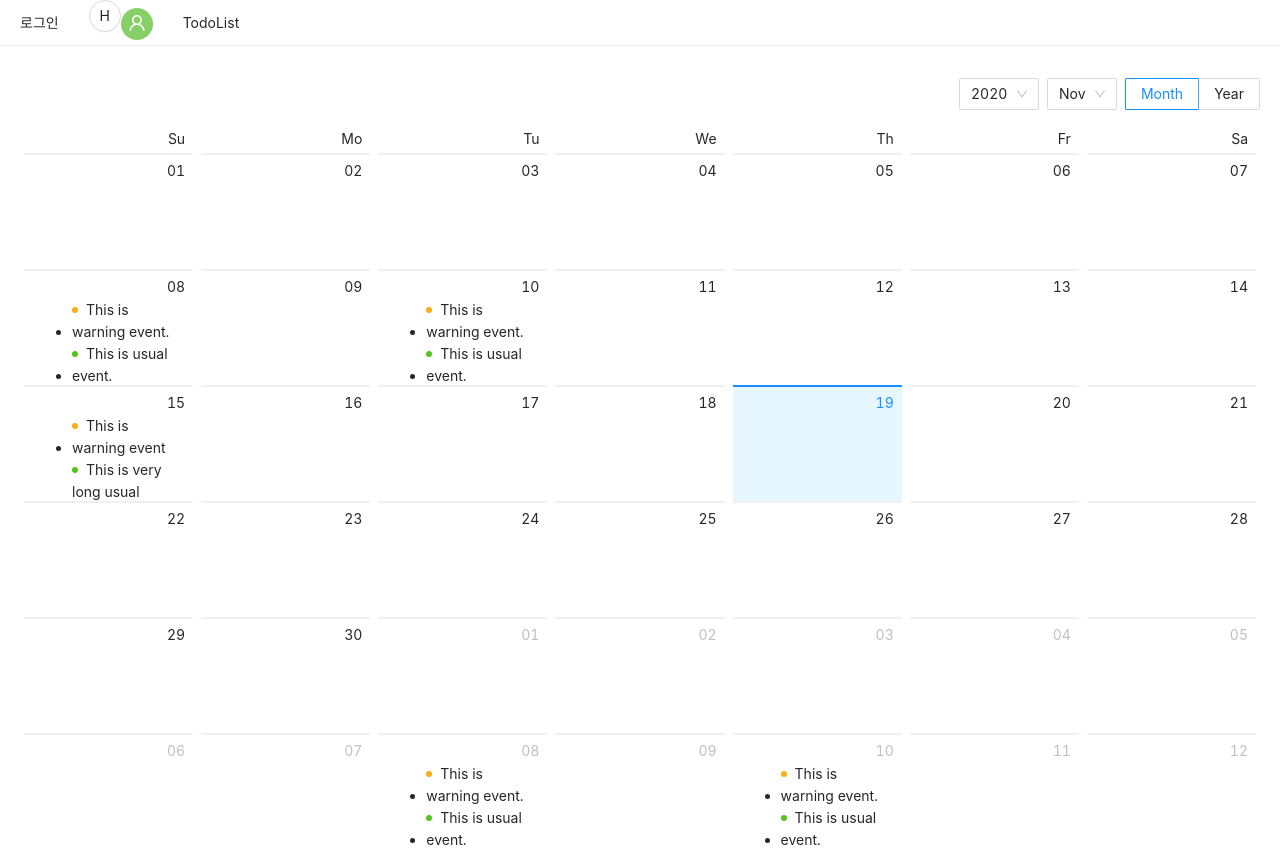
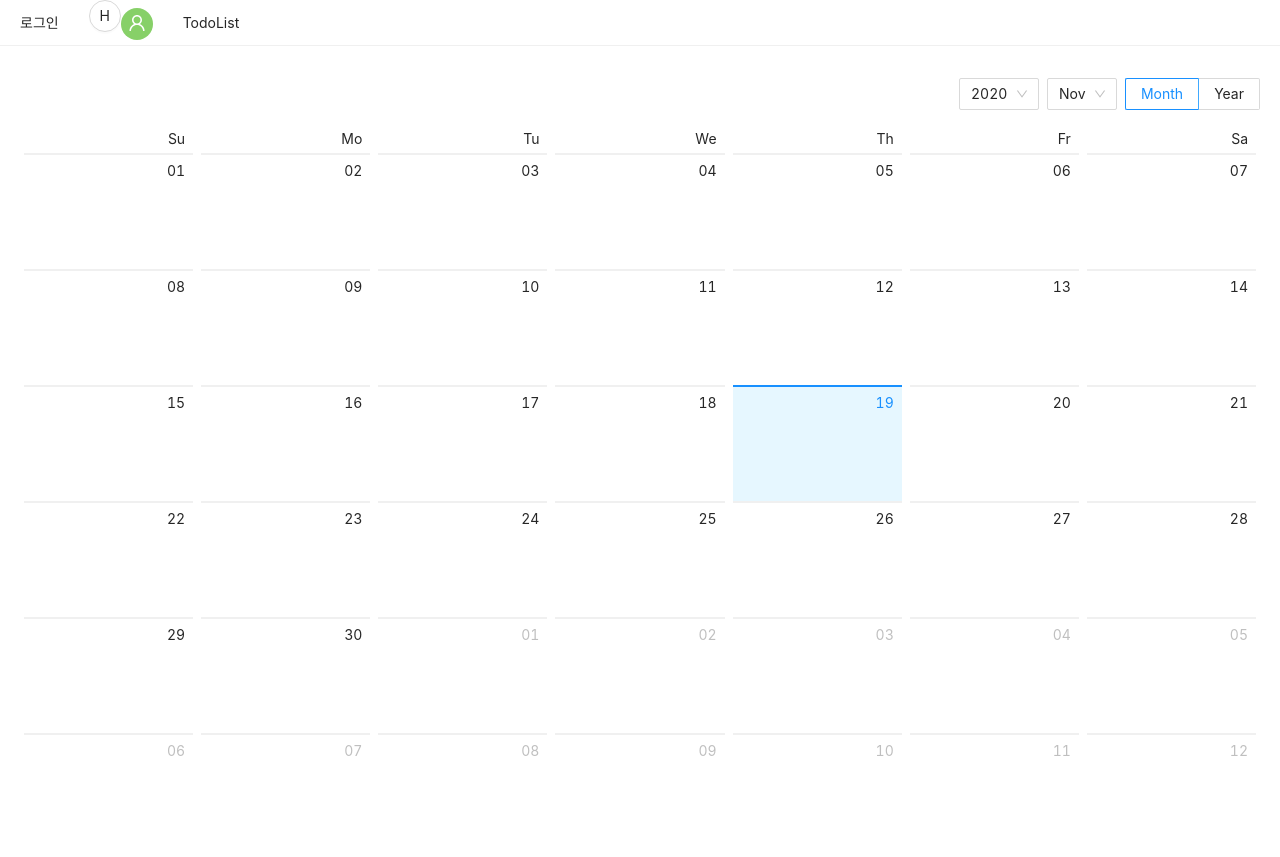
Before and after one commit to FlaSh0211/ToDoList, a React (Create React App) app: page / in a window 1280 px wide. Built offline with nearby package versions, Linux system fonts and the light colour scheme.

Commit message:
달력 리스트 기능 만들기 목업 1

```diff
--- a/src/page/Home/Home.js
+++ b/src/page/Home/Home.js
@@ -1,41 +1,32 @@
-import React from 'react';
-import styled from "styled-components"
-import Wrapper from 'component/Wrapper/Wrapper'
+import React, { useState } from 'react';
 import 'antd/dist/antd.css'
 import { Calendar, Badge } from 'antd';
+
+
+const Home = () => {
     function getListData(value) {
+        const data = [[2020,0,1],[2021,1,1],[2020,3,1]];
         let listData;
-    switch (value.date()) {
-      case 8:
+        for (let v = 0; v < data.length; v++){
+            if(value.year() === Number(data[v][0])){
+                if(value.month() === Number(data[v][1])) {
+                    if(value.date() === Number(data[v][2])){
                         listData = [
                             { type: 'warning', content: 'This is warning event.' },
                             { type: 'success', content: 'This is usual event.' },
                         ];
-        break;
-      case 10:
-        listData = [
-          { type: 'warning', content: 'This is warning event.' },
-          { type: 'success', content: 'This is usual event.' },
-          { type: 'error', content: 'This is error event.' },
-        ];
-        break;
-      case 15:
-        listData = [
-          { type: 'warning', content: 'This is warning event' },
-          { type: 'success', content: 'This is very long usual event。。....' },
-          { type: 'error', content: 'This is error event 1.' },
-          { type: 'error', content: 'This is error event 2.' },
-          { type: 'error', content: 'This is error event 3.' },
-          { type: 'error', content: 'This is error event 4.' },
-        ];
-        break;
-      default:
+                    }
+                }
+            }
         }
         return listData || [];
+
       }
 
       function dateCellRender(value) {
         const listData = getListData(value);
+        const moth = getMonthData(value);
+        console.log(moth, "dfdf")
         return (
           <ul className="events">
             {listData.map(item => (
@@ -62,7 +53,6 @@ function getListData(value) {
           </div>
         ) : null;
       }
-const Home = () => {
     return (
         <div style={{margin:"20px"}}>
             <Calendar dateCellRender={dateCellRender} monthCellRender={monthCellRender} />
```
Lines whose indentation alone changed are shown as unchanged.
